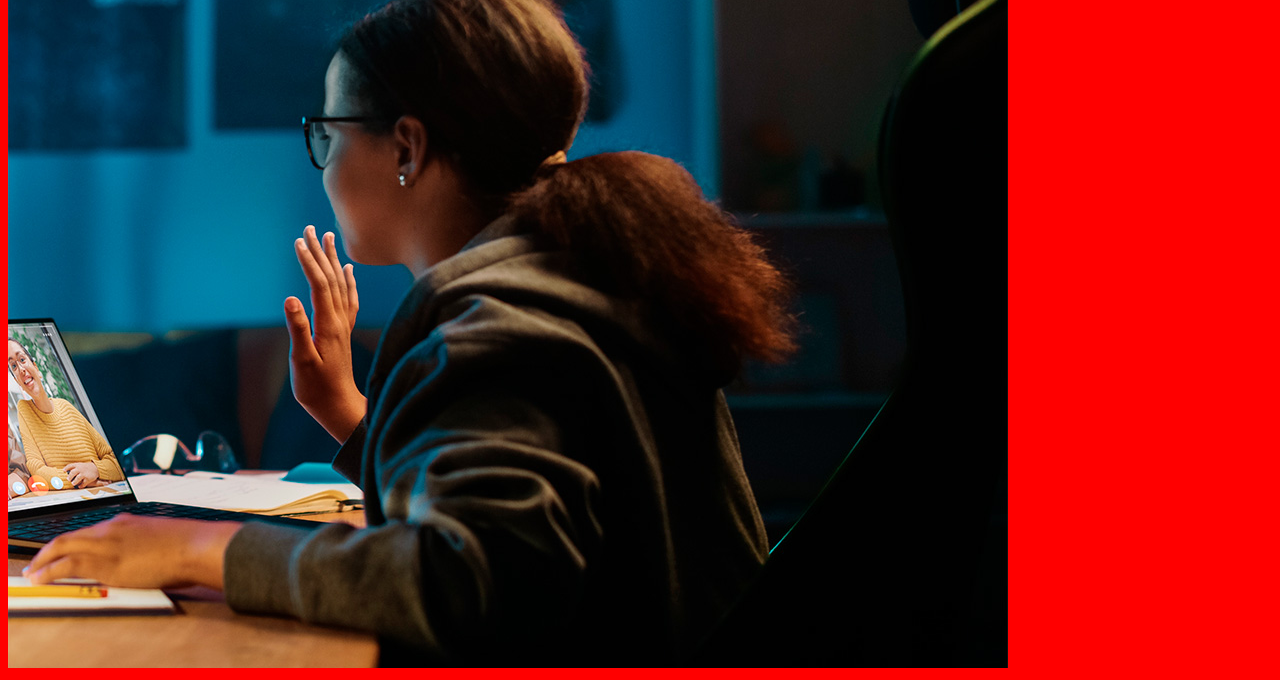
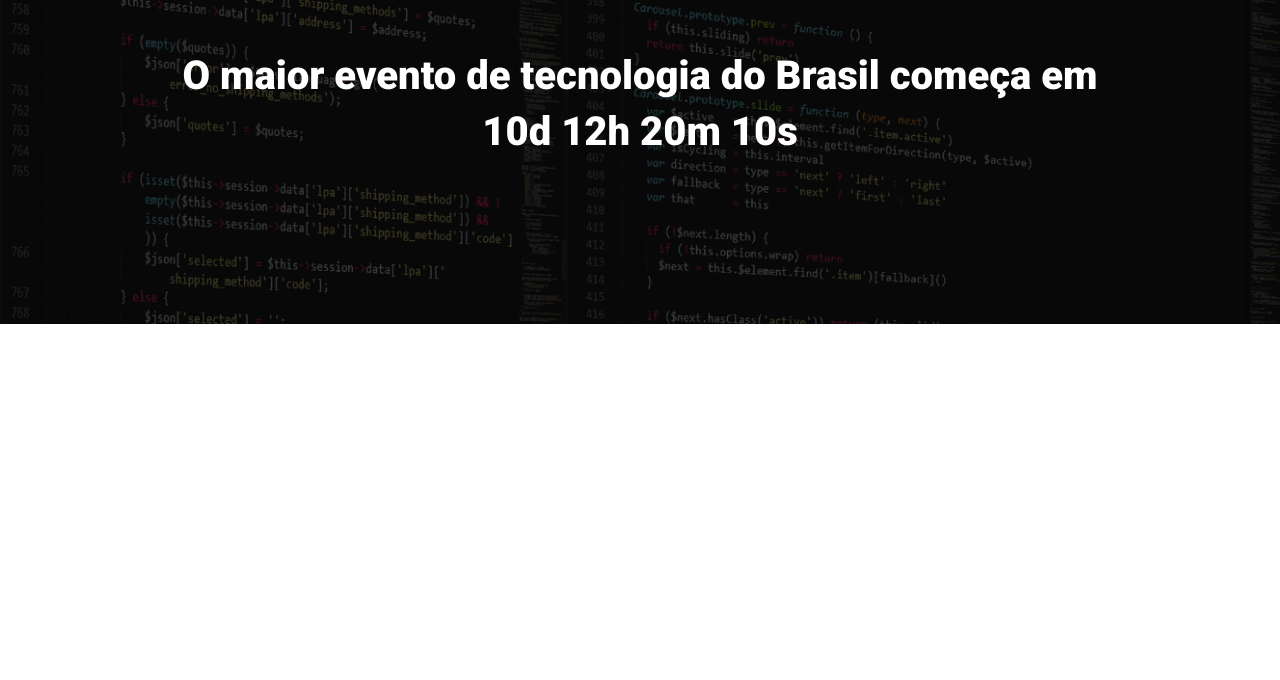
Before and after one commit to LucasDpecanha/ebac_tech_talks, a website built with Parcel: page src/index.html in a window 1280 px wide. Shown: the part 160-840 px from the top of the page. After the commit the page ends 800 px from the top, so only its background shows below. Built offline with nearby package versions, Linux system fonts and the light colour scheme.

Commit message:
criando o hero

```diff
--- a/src/index.html
+++ b/src/index.html
@@ -1,14 +1,24 @@
 <!DOCTYPE html>
-<html lang="en">
+<html lang="pt-br">
 <head>
     <meta charset="UTF-8">
     <meta name="viewport" content="width=device-width, initial-scale=1.0">
-    <title>Document</title>
+    <title>EBAC Tech Talks</title>
+    <link rel="preconnect" href="https://fonts.googleapis.com">
+    <link rel="preconnect" href="https://fonts.gstatic.com" crossorigin>
+    <link href="https://fonts.googleapis.com/css2?family=Roboto:wght@400;700;900&display=swap" rel="stylesheet">
     <link rel="stylesheet" href="styles/main.scss">
 </head>
 <body>
-    <h1>Ola</h1>
-    <img src="./images/backend.png" alt="">
+    <header class="hero">
+        <div class="container">
+            <img class="hero__logo" src="./images/ebac_logo.svg" alt="EBAC">
+            <p class="hero__text">
+                O maior evento de tecnologia do Brasil começa em 10d 12h 20m 10s
+            </p>
+        </div>
+    </header>
+
     <script src="scripts/main.js"></script>
 </body>
 </html>
--- a/src/scripts/main.js
+++ b/src/scripts/main.js
@@ -0,0 +1 @@
+console.log("Ola mundo");
--- /dev/null
+++ b/src/styles/_hero.scss
@@ -0,0 +1,52 @@
+.hero {
+    padding-top: 64px;
+    padding-bottom: 100px;
+    background-image: url(../images/fundo.png);
+    background-repeat: no-repeat;
+    background-size: cover;
+    position: relative;
+
+    .container {
+        position: relative;
+    }
+
+    &::before {
+        position: absolute;
+        top: 0;
+        left: 0;
+        width: 100%;
+        height: 100%;
+        background-color: #000;
+        content: '';
+        opacity: 0.7;
+    }
+
+    &__text {
+        margin-top: 64px;
+        margin-bottom: 64px;
+        font-size: 40px;
+        line-height: 56px;
+        font-weight: 800;
+        text-align: center;
+    }
+
+    &__logo {
+        margin:  0 auto;
+        height: 80px;
+        display: block;
+    }
+
+    @media (max-width: 640px) {
+        padding: 40 0;
+
+        &__logo {
+            height: 40px;
+        }
+
+        &__text {
+            font-size: 22px;
+            line-height: 24px;
+            margin: 24px;
+        }
+    }
+}
--- a/src/styles/main.scss
+++ b/src/styles/main.scss
@@ -1,3 +1,23 @@
-body {
-    background-color: red;
+@use 'hero';
+
+* {
+    margin: 0;
+    padding: 0;
+    box-sizing: border-box;
+    font-family: Roboto, sans-serif;
+    color: #fff;
 }
+
+.container {
+    max-width: 960px;
+    width: 100%;
+    margin: 0 auto;
+
+    @media (max-width: 640px) {
+        max-width: 80%;
+    }
+
+    @media (max-width: 1024px) {
+        max-width: 90%;
+    }
+}
```
